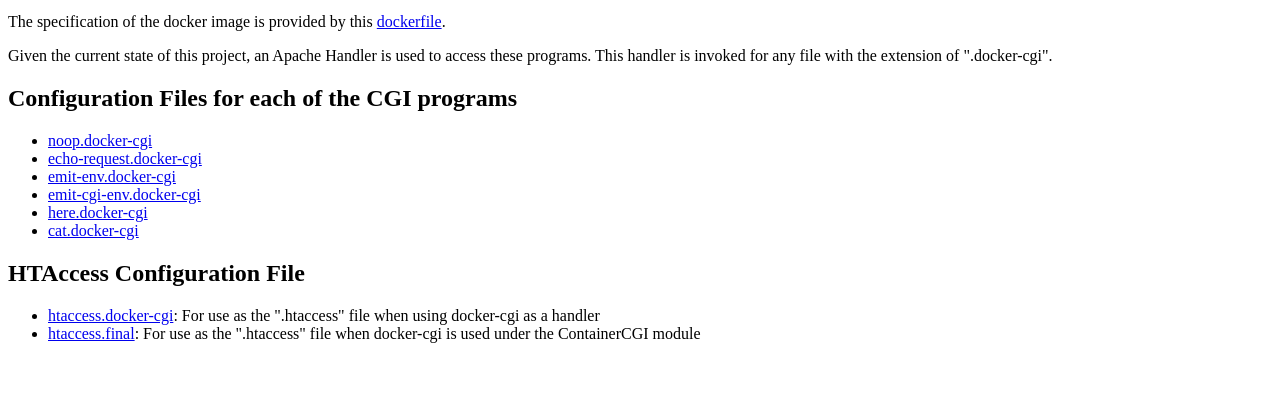
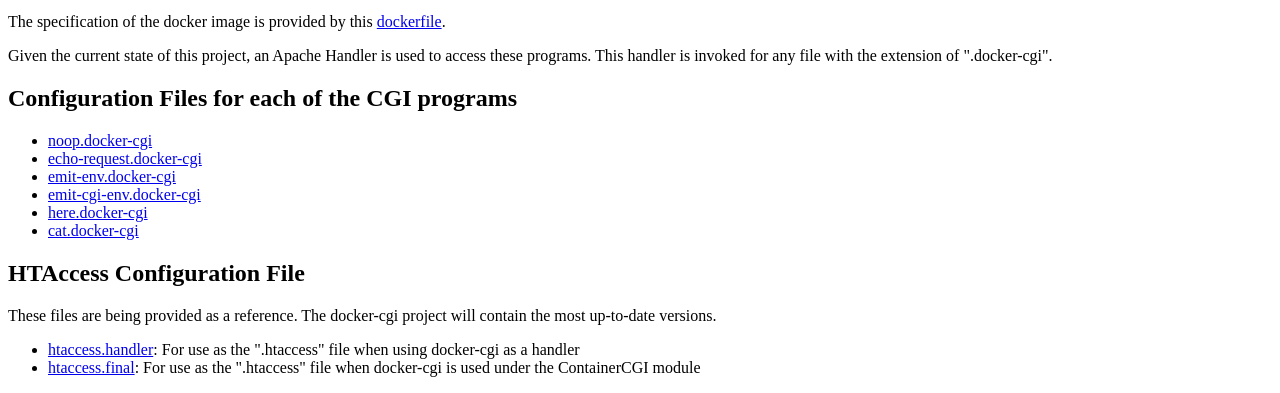
Before and after one commit to csuntechlab/docker-cgi-examples.image, a plain HTML site: page index.html in a window 1280 px wide. Shown: the part 685-1078 px from the top of the page. Before the commit the page ends 1044 px from the top, so only its background shows below. Drawn offline with Linux system fonts and the light colour scheme.

Commit message:
address htaccess issues

```diff
--- a/index.html
+++ b/index.html
@@ -73,8 +73,9 @@
 
 
 	<h2>HTAccess Configuration File</h2>
+	These files are being provided as a reference. The <a jref="https://github.com/csuntechlab/docker-cgi">docker-cgi project will contain the most up-to-date versions.
 	  <ul>
-	    <li><a href="htaccess.docker-cgi">htaccess.docker-cgi</a>: For use as the ".htaccess" file when using docker-cgi as a handler</li>
+	    <li><a href="htaccess.handler">htaccess.handler</a>: For use as the ".htaccess" file when using docker-cgi as a handler</li>
     	    <li><a href="htaccess.final">htaccess.final</a>: For use as the ".htaccess" file when docker-cgi is used under the ContainerCGI module</li>
 	  </ul>
     </div>
```
Also changed, not shown: 2 other files.
